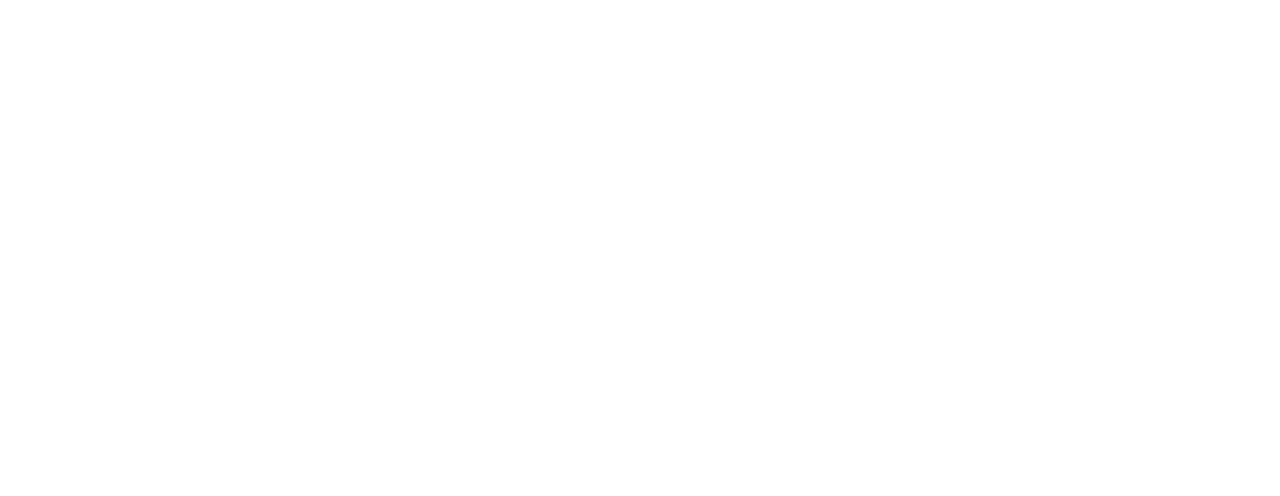
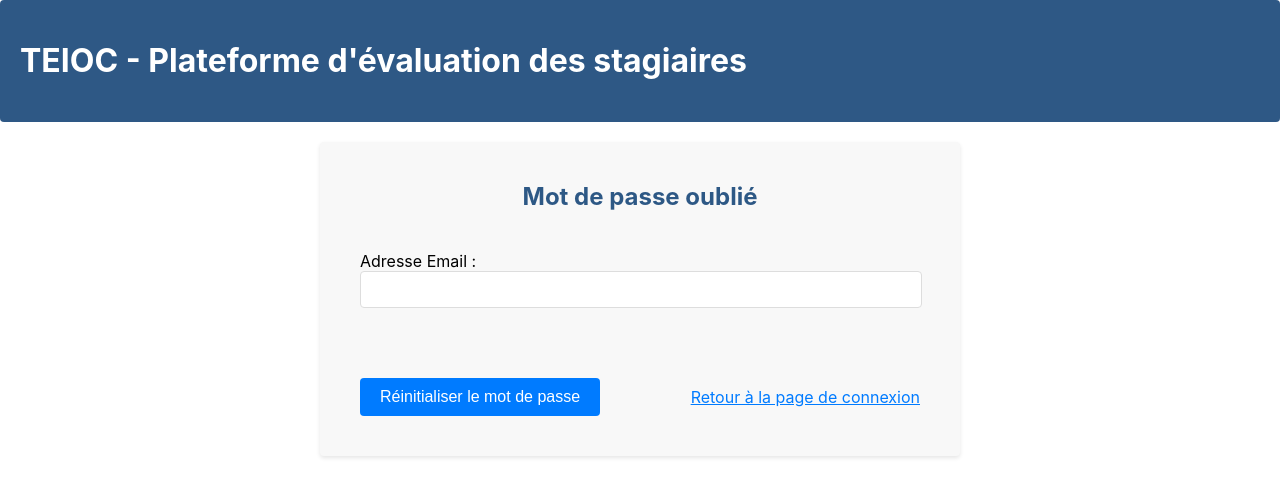
Before and after one commit to TEIOC/teioc-front, a React (Create React App) app: page /forgot-password in a window 1280 px wide. Before the commit this address had no page. Shown: the top 496 px of the page. Built offline with nearby package versions, Linux system fonts and the light colour scheme.

Commit message:
Add forgot-password feature

```diff
--- a/src/Routes.js
+++ b/src/Routes.js
@@ -5,6 +5,7 @@
 import LoginPage from './pages/LoginPage/LoginPage';
 import InternHomePage from "./pages/InternHomePage/InternHomePage";
 import RegisterPage from "./pages/RegisterPage/RegisterPage";
+import ForgotPasswordPage from './pages/ForgotPasswordPage/ForgotPasswordPage';
 
 function AppRoutes() {
     return (
@@ -13,6 +14,7 @@
             <Route path="/login" element={<LoginPage />} />
             <Route path="/register" element={<RegisterPage />} />
             <Route path="/intern-home" element={<InternHomePage />} />
+            <Route path='/forgot-password' element={<ForgotPasswordPage />} />
         </Routes>
     );
 }
--- /dev/null
+++ b/src/pages/ForgotPasswordPage/ForgotPasswordPage.css
@@ -0,0 +1,169 @@
+/* Base Styles for Login and Main Content Areas */
+.base-page-style {
+    font-family: 'Helvetica Neue', Helvetica, Arial, sans-serif;
+    color: #333;
+    background-color: #f8f8f8;
+    max-width: 600px;
+    margin: auto;
+    padding: 20px;
+    box-shadow: 0 2px 4px rgba(0, 0, 0, 0.1);
+    border-radius: 4px;
+}
+
+.base-page-style h2 {
+    color: #00346bd1;
+    margin-bottom: 20px;
+}
+
+/* Style for the header banner */
+.header-banner {
+    background-color: #00346bd1;
+    /* Blue background color */
+    color: #fff;
+    /* White text color */
+    padding: 20px;
+    text-align: center;
+    /* Center the text */
+    border-radius: 4px;
+}
+
+/* Centering the login title */
+.login-title {
+    text-align: center;
+    /* Centers the title */
+    color: #00346bd1;
+    margin-bottom: 20px;
+}
+
+/* General Form Styles */
+.form-style {
+    padding: 20px;
+    margin: 0 auto;
+}
+
+.form-style label {
+    display: block;
+    margin-bottom: 10px;
+}
+
+.form-style input[type="text"],
+.form-style input[type="password"] {
+    width: calc(100% - 20px);
+    padding: 10px;
+    margin-bottom: 20px;
+    border: 1px solid #ddd;
+    border-radius: 4px;
+}
+
+.form-footer {
+    margin-top: 20px;
+    display: flex;
+    justify-content: space-between;
+    align-items: center;
+}
+
+.form-footer .link-style,
+.link-style {
+    margin-left: auto;
+}
+
+/* Adjusting the form container to separate it from the header */
+.form-container {
+    background-color: #f8f8f8;
+    /* Light background color */
+    padding: 20px;
+    margin: auto;
+    margin-top: 20px;
+    /* Adds space between the header and the form */
+    max-width: 600px;
+    box-shadow: 0 2px 4px rgba(0, 0, 0, 0.1);
+    border-radius: 4px;
+}
+
+/* Button Styles */
+.button-style {
+    background-color: #00346bd1;
+    color: #fff;
+    padding: 12px 20px;
+    border: none;
+    border-radius: 4px;
+    font-size: 16px;
+    font-weight: 500;
+    cursor: pointer;
+    transition: background-color 0.3s, color 0.3s;
+}
+
+.button-style:hover {
+    background-color: #0056b3;
+}
+
+/* Link Styles */
+.link-style {
+    color: #00346bd1;
+    text-decoration: underline;
+    cursor: pointer;
+}
+
+.link-style:hover {
+    color: #0056b3;
+}
+
+/* Utility Class for Margins */
+.margin-top-20 {
+    margin-top: 20px;
+}
+
+
+/* Adjusted style for the register section */
+.register-section {
+    text-align: center;
+    /* Centers the content */
+    margin-top: 20px;
+}
+
+/* Style for the container of the register link to keep text and link close */
+.register-container {
+    display: inline-block;
+    /* Allows the container to size according to its content */
+}
+
+.success-popup {
+    background-color: #4CAF50;
+    /* Couleur verte */
+    color: #fff;
+    /* Couleur du texte blanc */
+    padding: 15px;
+    /* Espace intérieur */
+    border-radius: 5px;
+    /* Coins arrondis */
+    position: fixed;
+    /* Position fixe pour rester en haut de la page */
+    top: 20px;
+    /* Distance du haut de la page */
+    left: 50%;
+    /* Centrer horizontalement */
+    transform: translateX(-50%);
+    /* Centrer horizontalement */
+    z-index: 1000;
+    /* Mettre au-dessus des autres éléments */
+    display: none;
+    /* Initialement masqué */
+}
+
+/* Animation de fade-in et fade-out */
+.success-popup.show {
+    display: block;
+    animation: fadeInOut 5s ease-in-out;
+}
+
+@keyframes fadeInOut {
+
+    0%,
+    100% {
+        opacity: 1;
+    }
+
+    50% {
+        opacity: 0;
+    }
+}
--- /dev/null
+++ b/src/pages/ForgotPasswordPage/ForgotPasswordPage.js
@@ -0,0 +1,78 @@
+// ForgotPassword.js
+
+import React, { useState } from 'react';
+import { Link } from 'react-router-dom';
+import axios from 'axios';
+import './ForgotPasswordPage.css';
+
+const api = axios.create({
+    baseURL: 'http://localhost:8080',
+    withCredentials: true,
+});
+
+const ForgotPassword = () => {
+    const [email, setEmail] = useState('');
+    const [error, setError] = useState('');
+    const [successMessage, setSuccessMessage] = useState('');
+    const [isSuccessVisible, setIsSuccessVisible] = useState(false);
+
+    const handleSubmit = async (e) => {
+        e.preventDefault();
+
+        try {
+            const response = await api.post('/email/reset-password', {
+                email,
+            });
+
+            console.log('Demande de réinitialisation de mot de passe réussie :', response.data);
+
+            // Afficher la popup de réussite et réinitialiser le formulaire
+            setSuccessMessage('Demande de réinitialisation de mot de passe réussie. Veuillez vérifier votre e-mail.');
+            setIsSuccessVisible(true);
+            setEmail('');
+            setError('');
+
+            setTimeout(() => {
+                setIsSuccessVisible(false);
+            }, 5000);
+
+        } catch (error) {
+            if (error.response) {
+                setError('Erreur lors de la demande de réinitialisation de mot de passe', error.response.data);
+            } else if (error.request) {
+                setError('Aucune réponse du serveur');
+            } else {
+                setError('Erreur lors de la configuration de la requête :', error.message);
+            }
+        }
+    };
+
+    return (
+        <div>
+            {/* Bannière d'en-tête */}
+            <div className="header-banner">
+                <h1>TEIOC - Plateforme d'évaluation des stagiaires</h1>
+            </div>
+
+            {/* Conteneur de formulaire */}
+            <div className="form-container">
+                <h2 className="login-title">Mot de passe oublié</h2>
+                <form className="form-style" onSubmit={handleSubmit}>
+                    <label>
+                        Adresse Email :
+                        <input type="text" value={email} onChange={(e) => setEmail(e.target.value)} />
+                    </label>
+                    <br />
+                    <div className="form-footer">
+                        <button type="submit" className="button-style">Réinitialiser le mot de passe</button>
+                        <Link to="/login" className="link-style">Retour à la page de connexion</Link>
+                    </div>
+                </form>
+                {error && <div className="error-message">{error}</div>}
+                {isSuccessVisible && <div className="success-popup show">{successMessage}</div>}
+            </div>
+        </div>
+    );
+};
+
+export default ForgotPassword;
--- a/src/pages/RegisterPage/RegisterPage.js
+++ b/src/pages/RegisterPage/RegisterPage.js
@@ -3,7 +3,7 @@
 import React, { useState } from 'react';
 import { Link, useNavigate } from 'react-router-dom';
 import axios from 'axios';
-import './RegisterPage.css'; // Réutilisation des mêmes styles que la page de connexion
+import './RegisterPage.css';
 
 const api = axios.create({
     baseURL: 'http://localhost:8080',
```
